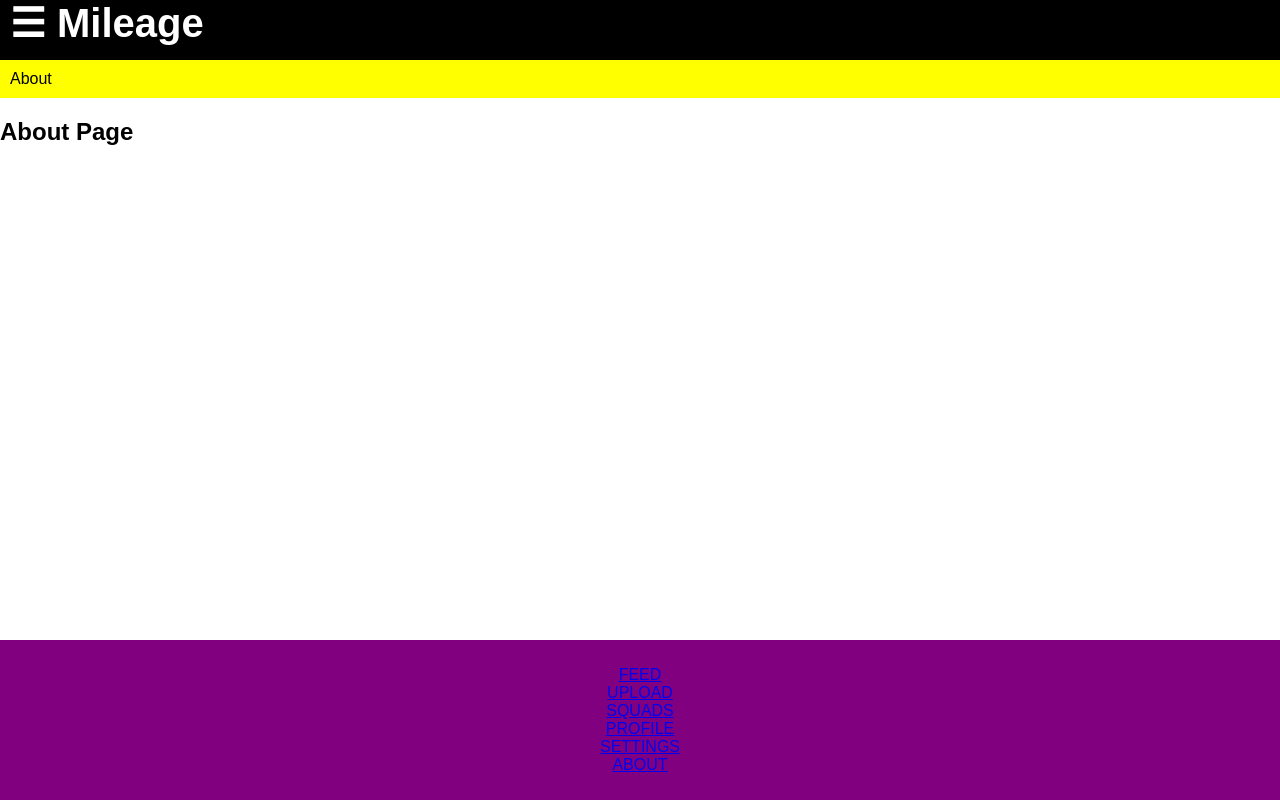
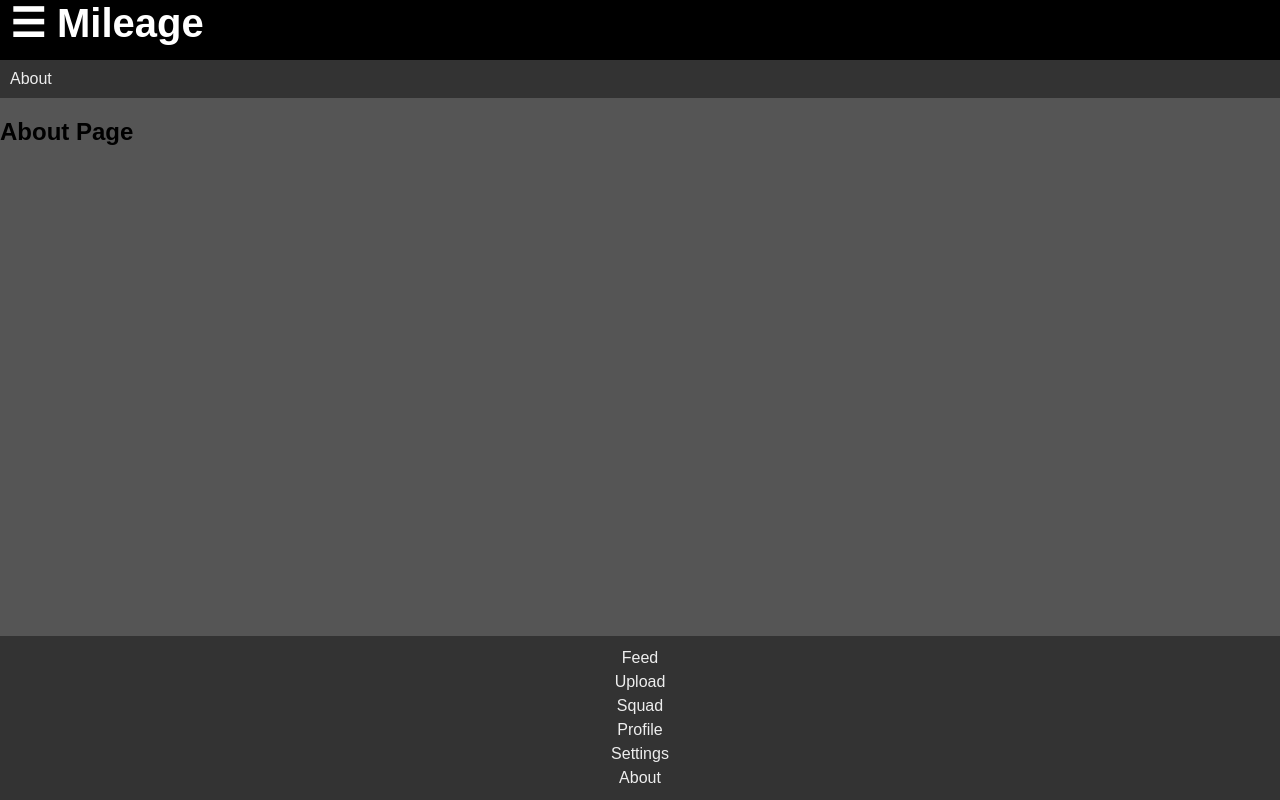
Before and after one commit to dnpotter001/Mileage-Flask-Python, a Flask app: page /about in a window 1280 px wide. Run offline with Flask 2, Linux system fonts and the light colour scheme.

Commit message:
modified nav bar colours and erg indicator

```diff
--- a/static/main.css
+++ b/static/main.css
@@ -2,7 +2,8 @@
   --teal: #4EBABA;
   --teal-accent: #2E9C9C;
   --offWhite:#ACEDED ;
-
+  --text: #EEEEEE;
+  --background: #555555;
   --my-red: #FF6B6B;
   --my-red-accent: #FF4C4C;
 }
@@ -18,7 +19,7 @@ body {
 .template {
   display: grid;
   grid-template-columns: 1fr;
-  grid-template-rows: 60px auto 1fr 20vh;
+  grid-template-rows: 60px auto 1fr auto;
   grid-template-areas:
     "header"
     "subheader"
@@ -38,13 +39,14 @@ body {
 
 .subheader {
   grid-area: subheader;
-  background: yellow;
-  padding: 10px
-
+  background: #333333;
+  padding: 10px;
+  color:var(--text);
 }
 
 .content{
   grid-area: content;
+  background: var(--background);
 }
 
 .navbutton {
@@ -75,7 +77,7 @@ nav {
   grid-area: nav;
   display: inline-flex;
   flex-direction: column;
-  background: grey;
+  background: #222222;
   clear: both;
   transition: all 0.5s ease-in-out;
   width: 0px;
@@ -90,28 +92,37 @@ nav {
 
 nav a {
   padding: 1.25em 1.5em;
-  color:white;
+  color:#dddddd;
   text-decoration: none;
   width: inherit;
   box-sizing: border-box;
   width: 200px;
-  border-bottom: 2px solid grey;
+  border-bottom: 2px solid #222222;
 }
 
 nav a:hover {
   background: var(--teal);
   border-bottom: 2px solid var(--teal-accent);
+  color:#fff;
 }
 
 nav .machineCount {
   position: absolute;
+  white-space: nowrap;
+  overflow: hidden;
+  height:auto;
+  width: 100%;
   bottom: 0px;
-  padding: 1.25em 1.5em;
-  color: #ccc;
-  width: 50vw;
-  box-sizing: border-box;
-  border-top: 1px black solid;
+  color: var(--text);
+  border-top: 1px var(--text) solid;
+  padding: 10px;
 }
+
+#machineIndicator{
+  width: 10px;
+  height: 10px;
+}
+
 
 footer {
   grid-area: footer;
@@ -120,7 +131,17 @@ footer {
   justify-content: center;
   flex-direction: column;
   padding: 10px;
-  background: purple;
+  background: #333333;
+}
+
+footer a {
+  color: var(--text);
+  text-decoration: none;
+  padding: 3px;
+}
+
+footer a:visited {
+  color: var(--text);
 }
 
 /*togglable classes*/
--- a/templates/layout.html
+++ b/templates/layout.html
@@ -48,12 +48,12 @@
   </section>
 
   <footer>
-    <a href="index">FEED</a>
-    <a href="upload">UPLOAD</a>
-    <a href="squads">SQUADS</a>
-    <a href="profile">PROFILE</a>
-    <a href="settings">SETTINGS</a>
-    <a href="about">ABOUT</a>
+    <a href="index">Feed</a>
+    <a href="upload">Upload</a>
+    <a href="squads">Squad</a>
+    <a href="profile">Profile</a>
+    <a href="settings">Settings</a>
+    <a href="about">About</a>
   </footer>
 
   <script src="../static/js/scripts.js"></script>
```
